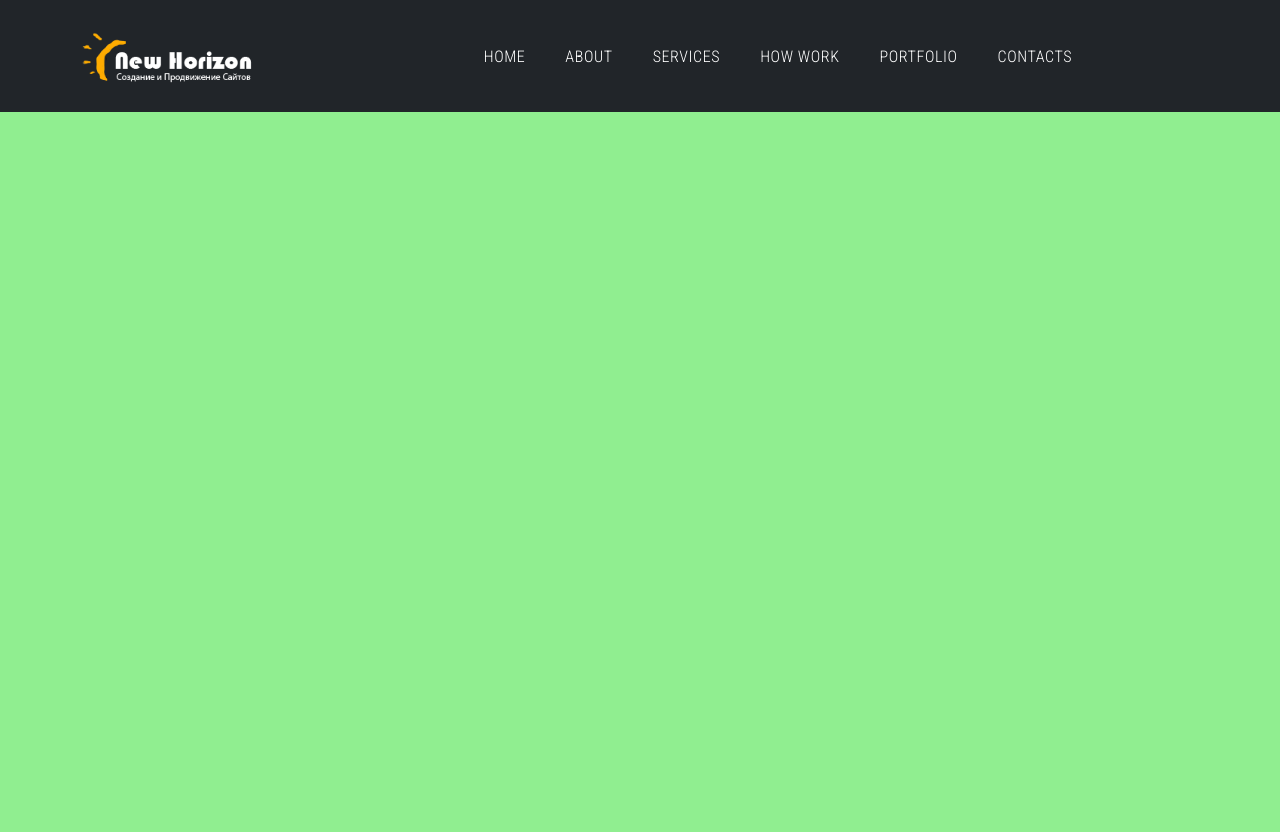
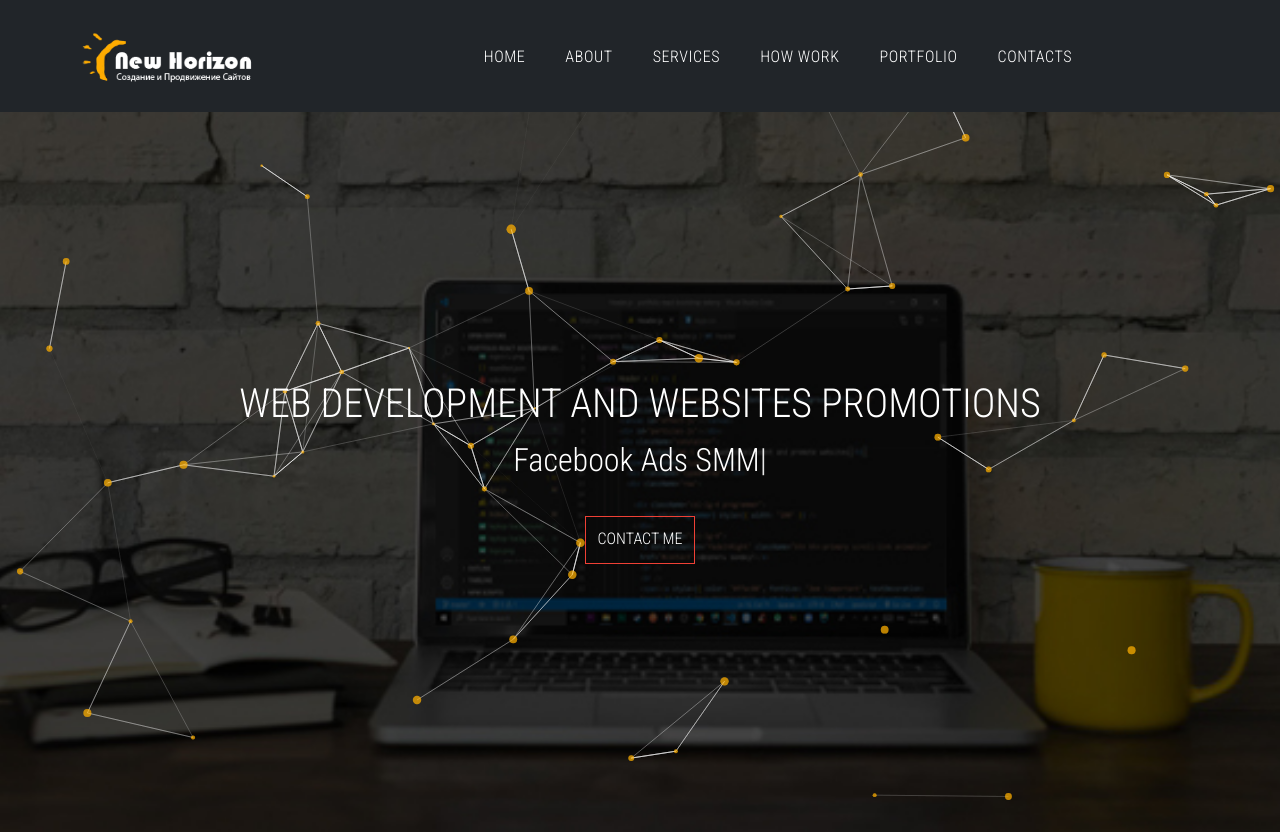
Before and after one commit to KoroCatty/react_works, a React (Create React App) app: page / in a window 1280 px wide. Before the commit the page ends 800 px from the top, so only its background shows below. Built offline with nearby package versions, Linux system fonts and the light colour scheme.

Commit message:
Header Completed

```diff
--- a/package.json
+++ b/package.json
@@ -13,6 +13,8 @@
     "react": "^17.0.2",
     "react-dom": "^17.0.2",
     "react-scripts": "5.0.0",
+    "react-tsparticles": "^1.39.0",
+    "react-typed": "^1.2.0",
     "sass": "^1.46.0",
     "web-vitals": "^2.1.3"
   },
--- a/src/App.js
+++ b/src/App.js
@@ -1,13 +1,127 @@
 // ブートストラップを輸入
 import "bootstrap/dist/css/bootstrap.min.css";
+import './App.scss';
+import Particles from "react-tsparticles";
 import Navbar from "./components/Navbar";
-import './App.scss';
+import { Header } from "./components/Header";
+
+// "react-particles-js": "^3.6.0",
 
 
 
 function App() {
   return (
-<Navbar />
+    <>
+      <Particles
+        className="particles__canvas"
+        // params={{
+        //   particles: {
+        //     number: {
+        //       value: 30,
+        //       density: {
+        //         enable: true,
+        //         value_area: 900,
+        //       },
+        //     },
+        //     shape: {
+        //       type: "circle",
+        //       stroke: {
+        //         width: 6,
+        //         color: "#f9ab00",
+        //       },
+        //     },
+        //   },
+        // }}
+        options={{
+          background: {
+            color: {
+              value: "transparent",
+            },
+          },
+          fpsLimit: 60,
+          interactivity: {
+            events: {
+              onClick: {
+                enable: true,
+                mode: "push",
+              },
+              onHover: {
+                enable: true,
+                mode: "repulse",
+              },
+              resize: true,
+            },
+            shape: {
+              type: "circle",
+              stroke: {
+                width: 6,
+                color:"#f9ab00"
+              },
+            },
+            modes: {
+              bubble: {
+                distance: 400,
+                duration: 2,
+                opacity: 0.8,
+                size: 40,
+              },
+              push: {
+                quantity: 4,
+              },
+              repulse: {
+                distance: 200,
+                duration: 0.4,
+              },
+            },
+          },
+          particles: {
+            color: {
+              value: "#f9ab00",
+            },
+            links: {
+              color: "#ffffff",
+              distance: 150,
+              enable: true,
+              opacity: 0.5,
+              width: 1,
+            },
+            collisions: {
+              enable: true,
+            },
+            move: {
+              direction: "none",
+              enable: true,
+              outMode: "bounce",
+              random: false,
+              speed: 1,
+              straight: false,
+            },
+            number: {
+              density: {
+                enable: true,
+                value_area: 900,
+              },
+              value: 50,
+            },
+            opacity: {
+              value: 0.5,
+            },
+            shape: {
+              type: "circle",
+            },
+            size: {
+              random: true,
+              value: 5,
+            },
+          },
+          detectRetina: true,
+        }}
+      />
+
+      <Navbar />
+      <Header />
+    </>
+
   );
 }
 
--- a/src/App.scss
+++ b/src/App.scss
@@ -4,15 +4,20 @@
   --primary-white: #fff;
   --primary-orange: #f9ab00;
   --primary-dark: rgba(255, 255, 255, 0);
+  --primary-red: #ef4035;
+  --primary-hover-red: #f33501;
 }
 
 body {
   font-family: 'Roboto Condensed', sans-serif;
-  background-color: lightgreen;
+  // background-color: lightgreen;
 }
 
 
 // Navbar-----------------------------
+nav {
+  z-index: 2
+}
 // pxに rem converter (NinjaUnits) 使用
 .headerLogo {
   width:16.25rem;
@@ -41,8 +46,90 @@ nav ul li {
   padding:0 !important;
   height:6rem !important;
 }
+@media(max-width: 768px) {
+  .navbar-brand {
+    width:20vw;
+  }
+}
 
 .navbar-nav li a:hover{
 border-top: 2px solid var(--primary-orange);
+}
 
+// HEADER----------------------------------
+.header-wrapper {
+  position: relative;
+  background: url("../src/wall-and-laptop-background.jpg") no-repeat;
+  background-size:cover;
+  background-position: center;
+  height: 90vh;
 }
+
+.main-info {
+  // place center both vertically and horizontally
+  position:absolute;
+  top: 0;
+  left:0;
+  right:0;
+  bottom:0;
+
+  display: flex;
+  flex-direction: column;
+  align-items: center;
+  justify-content: center;
+  text-align: center;
+  z-index:1;
+}
+
+.main-infoText {
+  color: var(--primary-white);
+  text-transform: uppercase;
+}
+@media(max-width: 768px) {
+  .main-infoText {
+    font-size:5vw;
+  }
+}
+
+// Typed Text (animation effect)----------------------
+.typed-text {
+  font-size: 2rem;
+  color: var(--primary-white);
+}
+
+@media(max-width: 768px) {
+  .typed-text {
+    font-size:4vw;
+  }
+}
+
+// Header Main Offer Button------------
+.btnMain__offer {
+border: 1px solid var(--primary-red);
+text-decoration: none;
+text-transform: uppercase;
+border-radius:0;
+// padding: 8px 12px;
+padding: 0.625rem 0.75rem 0.75rem 0.75rem;
+color: var(--primary-white);
+margin-top:2rem;
+}
+.btnMain__offer:hover {
+  background-color: var(--primary-red);
+  color:var(--primary-white);
+  transition:all 0.3s ease-in-out;
+}
+
+//Particle JS------------------------
+.particles__canvas {
+  position:absolute;
+  height:100vh;
+  width: 95vw;
+  z-index:1;
+}
+
+@media(max-width:768px) {
+  .particles__canvas {
+    display:non
+  }
+}
--- /dev/null
+++ b/src/components/Header.jsx
@@ -0,0 +1,25 @@
+import React from "react";
+import Typed from "react-typed";// Library
+
+
+
+export const Header = () => {
+  return (
+      <div className="header-wrapper">
+        <div className="main-info">
+          <h1 className="main-infoText">web development and websites promotions</h1>
+
+      {/* Loop the texts */}
+       <Typed
+       className="typed-text"
+       strings={["Web Design", "Web Development", "Facebook Ads SMM", "Google Ads"]}
+       typeSpeed={40}
+       backSpeed={60}
+       loop
+       />
+
+       <a href="" className="btnMain__offer">Contact Me</a>
+        </div>
+      </div>
+  )
+}
```
Also changed, not shown: src/wall-and-laptop-background.jpg (added), 1 other file (tests, documents, lock files or other folders).
